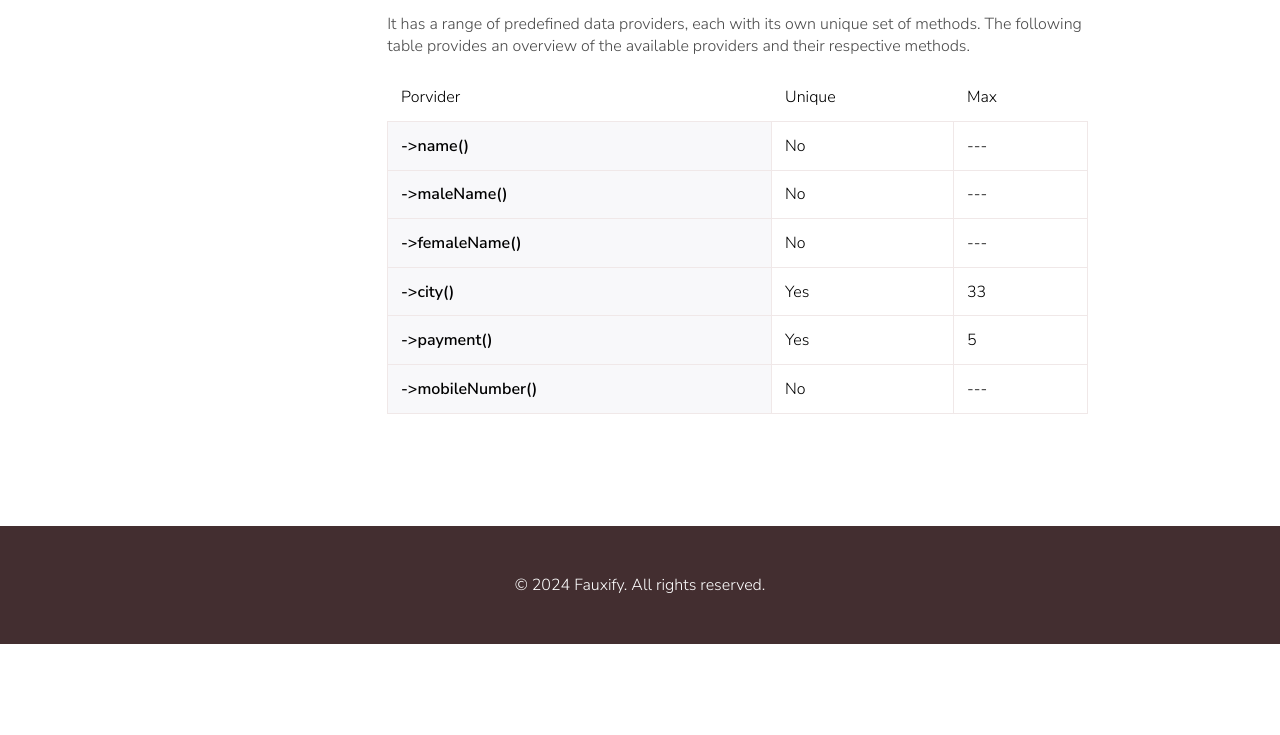
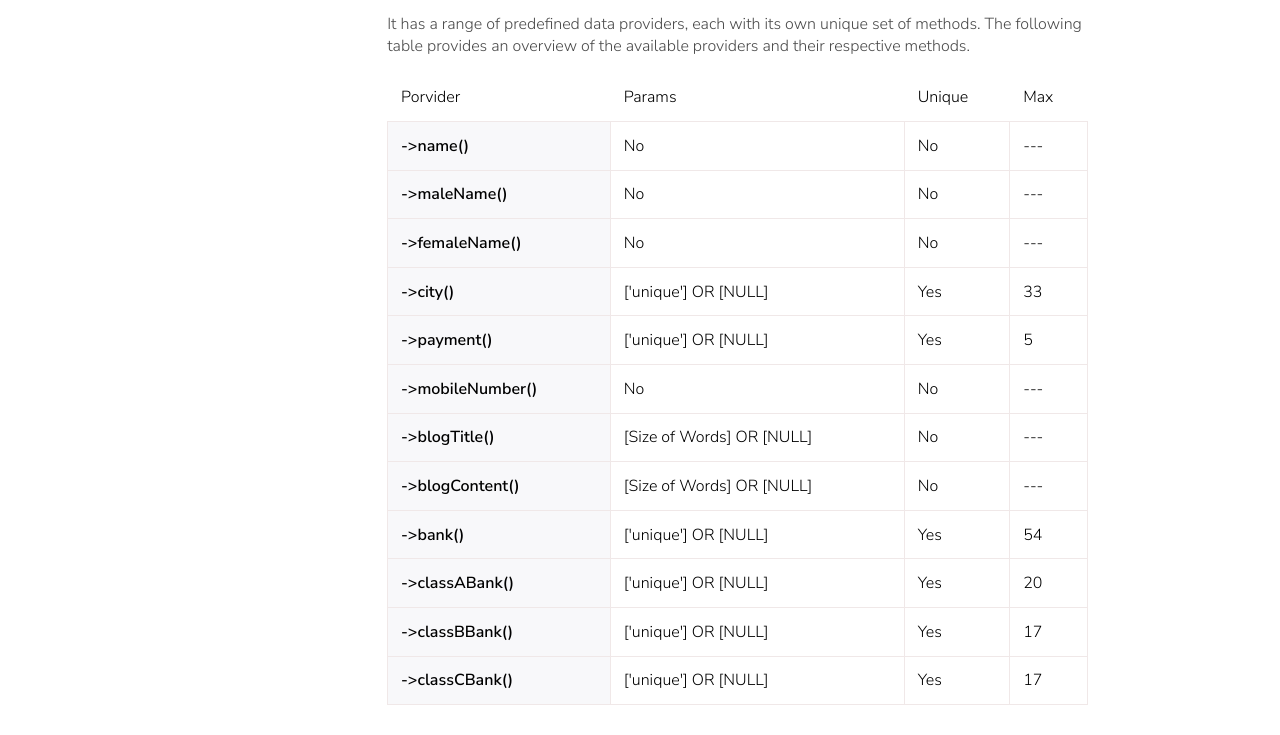
Before and after one commit to sgrgug/fauxify-documentation, a plain HTML site: page doc.html in a window 1280 px wide. Shown: the part 1445-2180 px from the top of the page. Before the commit the page ends 2089 px from the top, so only its background shows below. Drawn offline with nearby package versions, Linux system fonts and the light colour scheme.

Commit message:
banks and blog add

```diff
--- a/assets/js/main.js
+++ b/assets/js/main.js
@@ -16,7 +16,7 @@ if (document.getElementsByClassName('demo').length > 0) {
 
 
 
-            use Fauxify\Fauxify\Fauxify;
+            use Fauxify\\Fauxify\\Fauxify;
 
             $fauxify = Faker::create();
 
--- a/doc.html
+++ b/doc.html
@@ -135,38 +135,81 @@
         <table id="customers">
           <tr>
             <th>Porvider</th>
+            <th>Params</th>
             <th>Unique</th>
             <th>Max</th>
           </tr>
           <tr>
             <td>->name()</td>
             <td>No</td>
+            <td>No</td>
             <td>---</td>
           </tr>
           <tr>
             <td>->maleName()</td>
+            <td>No</td>
             <td>No</td>
             <td>---</td>
           </tr>
           <tr>
             <td>->femaleName()</td>
             <td>No</td>
+            <td>No</td>
             <td>---</td>
           </tr>
           <tr>
             <td>->city()</td>
+            <td>['unique'] OR [NULL]</td>
             <td>Yes</td>
             <td>33</td>
           </tr>
           <tr>
             <td>->payment()</td>
+            <td>['unique'] OR [NULL]</td>
             <td>Yes</td>
             <td>5</td>
           </tr>
           <tr>
             <td>->mobileNumber()</td>
             <td>No</td>
+            <td>No</td>
             <td>---</td>
+          </tr>
+          <tr>
+            <td>->blogTitle()</td>
+            <td>[Size of Words] OR [NULL]</td>
+            <td>No</td>
+            <td>---</td>
+          </tr>
+          <tr>
+            <td>->blogContent()</td>
+            <td>[Size of Words] OR [NULL]</td>
+            <td>No</td>
+            <td>---</td>
+          </tr>
+          <tr>
+            <td>->bank()</td>
+            <td>['unique'] OR [NULL]</td>
+            <td>Yes</td>
+            <td>54</td>
+          </tr>
+          <tr>
+            <td>->classABank()</td>
+            <td>['unique'] OR [NULL]</td>
+            <td>Yes</td>
+            <td>20</td>
+          </tr>
+          <tr>
+            <td>->classBBank()</td>
+            <td>['unique'] OR [NULL]</td>
+            <td>Yes</td>
+            <td>17</td>
+          </tr>
+          <tr>
+            <td>->classCBank()</td>
+            <td>['unique'] OR [NULL]</td>
+            <td>Yes</td>
+            <td>17</td>
           </tr>
         </table>
 
```
Also changed, not shown: index.html (+41 -0 lines).
